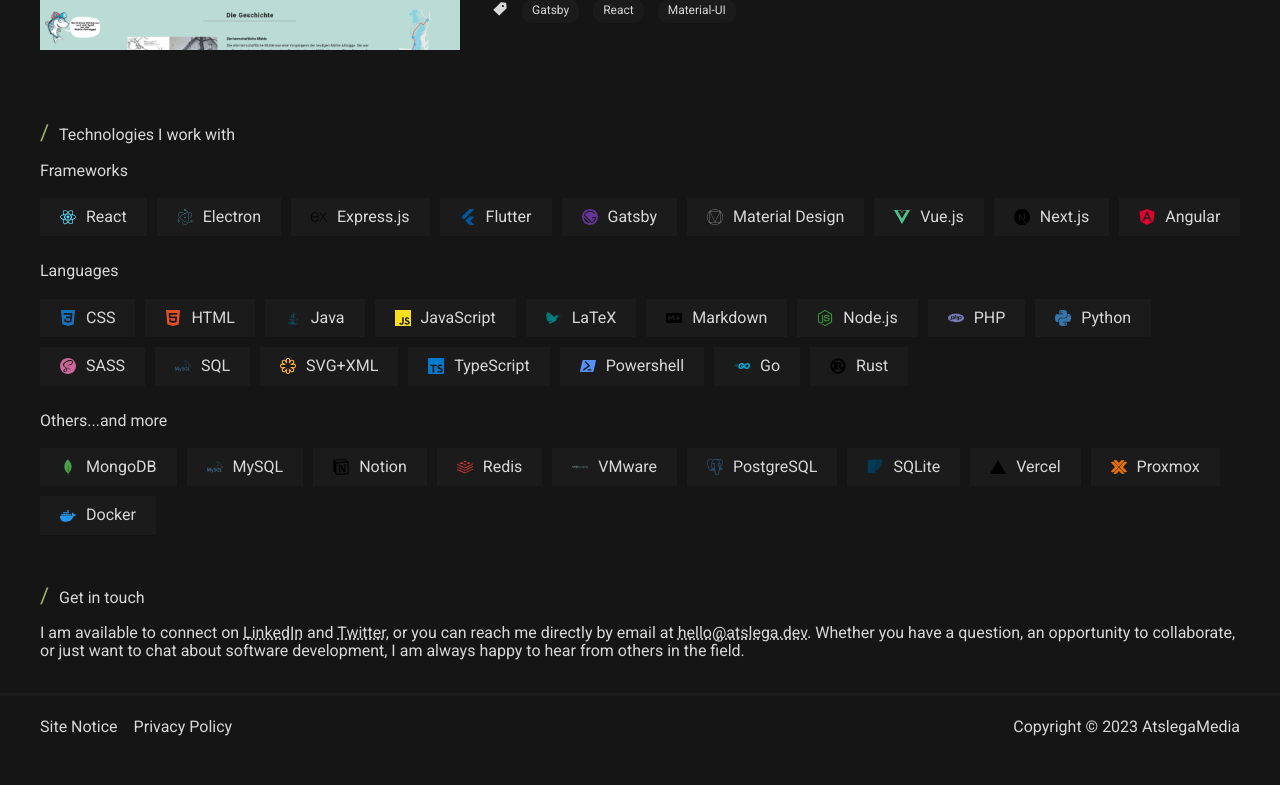
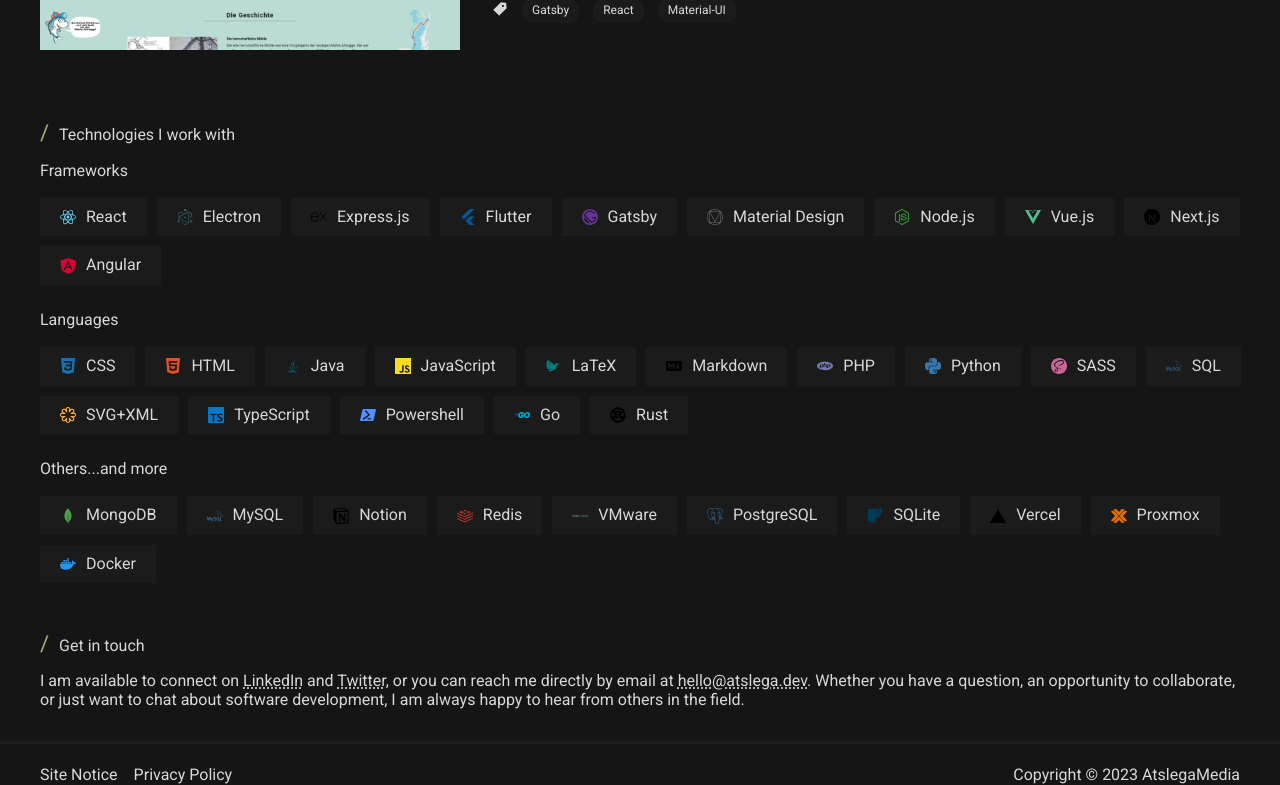
Before and after one commit to MaxAtslega/portfolio, a Next.js app: page / in a window 1280 px wide. Shown: the part 1654-2439 px from the top of the page. Before the commit the page ends 2390 px from the top, so only its background shows below. Built offline with nearby package versions, Linux system fonts and the light colour scheme.

Commit message:
Update technologies

```diff
--- a/src/constants/technologies.tsx
+++ b/src/constants/technologies.tsx
@@ -68,6 +68,11 @@
       icon: <SiMaterialdesign />,
     },
     {
+      title: 'Node.js',
+      color: '#339933',
+      icon: <SiNodedotjs />,
+    },
+    {
       title: 'Vue.js',
       color: '#4FC08D',
       icon: <SiVuedotjs />,
@@ -113,11 +118,6 @@
       title: 'Markdown',
       color: '#000000',
       icon: <SiMarkdown />,
-    },
-    {
-      title: 'Node.js',
-      color: '#339933',
-      icon: <SiNodedotjs />,
     },
     {
       title: 'PHP',
```
